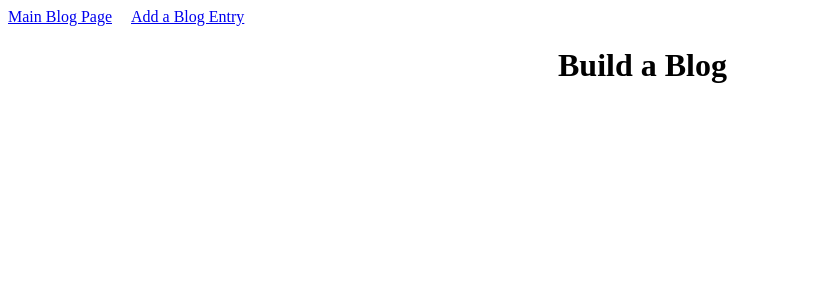
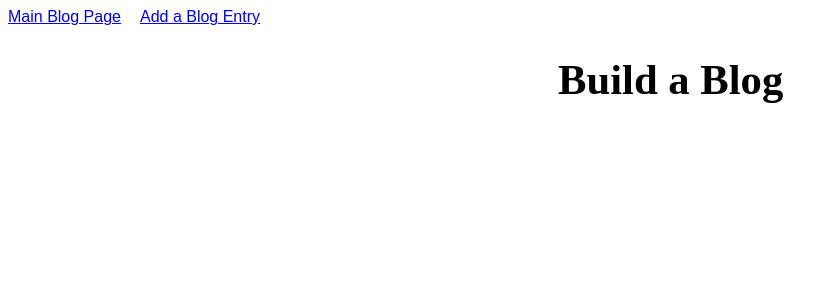
Before and after one commit to cagill3/blogz, a Flask app: page /blog in a window 1280 px wide. Shown: the top 300 px of the page, without its empty margins (0-838 px from the left). Run offline with Flask 2, Linux system fonts and the light colour scheme; data that the repository does not hold is empty.

Commit message:
Adjusted font sizes

```diff
--- a/templates/base.html
+++ b/templates/base.html
@@ -8,13 +8,18 @@
                 }
             .top-title{
                 padding-left: 550px;
+                font-size: 32pt;
+            }
+            a {
+                font-family: sans-serif;
+                font-weight: normal;
+            }
+            label {
+                display: block;
             }
             p {
                 font-size: 14pt;
                 font-weight: normal;
-            }
-            label {
-                display: block;
             }
             textarea {
                 display: block;
```
